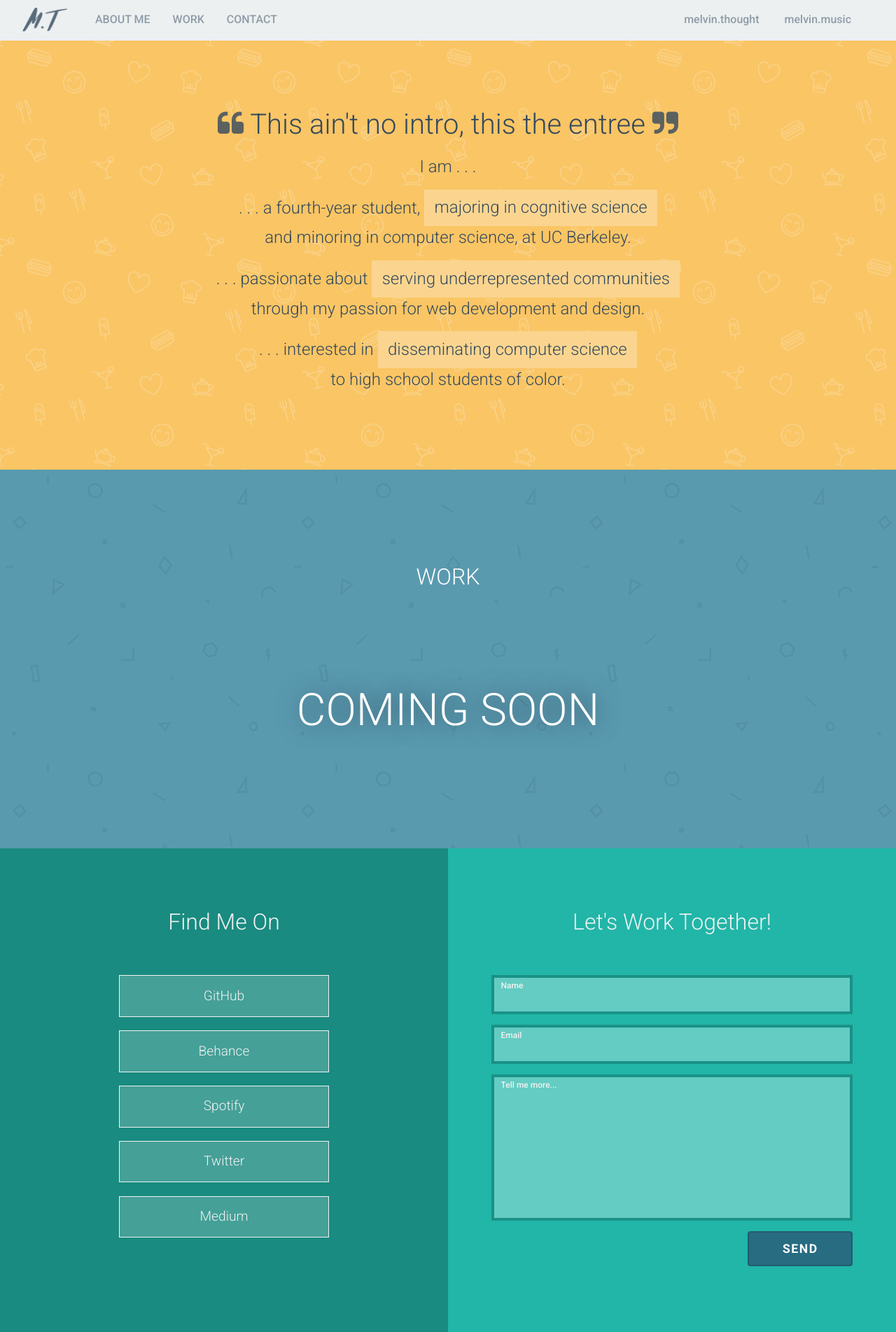
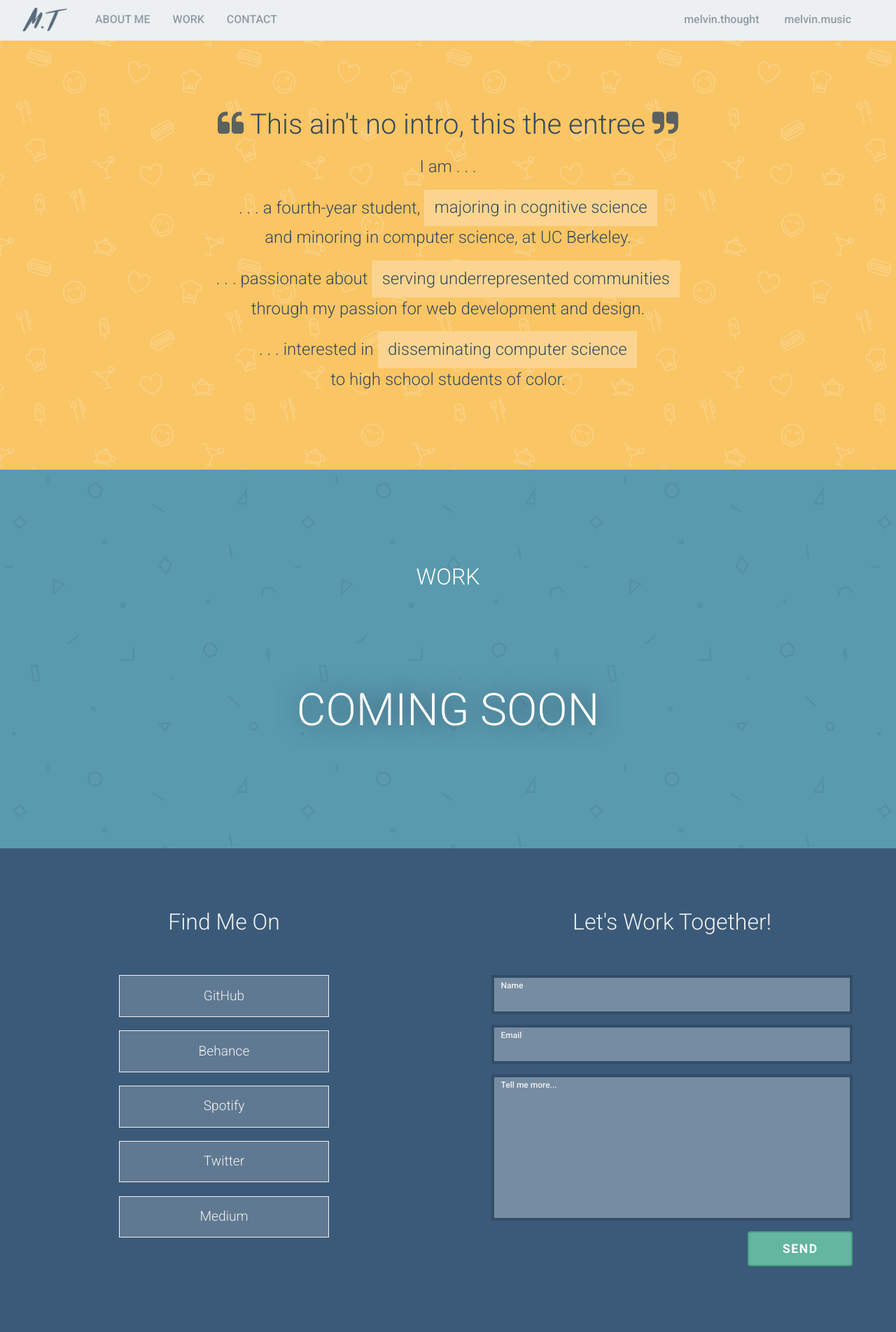
Before and after one commit to melvinhernandez/melvinhernandez.github.io, a Jekyll site: the page built from index.html, in a window 1280 px wide. Shown: the part 902-2805 px from the top of the page at 70% size. Built offline with Jekyll 4.4.1, drawn with Linux system fonts in a browser that asks for light colours; nearby versions of some CDN libraries.

Commit message:
Changing contact section colors.

```diff
--- a/assets/css/main.css
+++ b/assets/css/main.css
@@ -806,7 +806,7 @@ section.contact {
       margin-bottom: 50px;
       font-weight: 300; }
   section.contact .social-media {
-    background-color: #198b80; }
+    background-color: #3B5A79; }
     section.contact .social-media .social-btn {
       display: block;
       max-width: 300px;
@@ -826,7 +826,7 @@ section.contact {
       transition: all 300ms ease-in-out; }
       section.contact .social-media .social-btn:hover {
         font-weight: 500;
-        color: #198b80;
+        color: #2a4157;
         background-size: 30px 30px;
         background-position: 1em center;
         background-repeat: no-repeat;
@@ -852,14 +852,14 @@ section.contact {
     section.contact .social-media .medium-btn:focus {
       background-image: url(../img/social/medium.png); }
   section.contact .email-me {
-    background-color: #21B6A8; }
+    background-color: #3B5A79; }
     section.contact .email-me form.contact-form {
       max-width: 85%;
       margin: 0 auto;
       display: block;
       padding: 0 0 6em; }
       section.contact .email-me form.contact-form .in-group {
-        border: 4px solid #1a9186;
+        border: 4px solid #334d68;
         position: relative;
         margin-bottom: 15px;
         height: auto;
@@ -881,7 +881,7 @@ section.contact {
           -webkit-box-sizing: border-box;
                   box-sizing: border-box;
           font-size: 1.2em;
-          color: #225C6E;
+          color: #3B5A79;
           background-color: rgba(255, 255, 255, 0.3); }
           section.contact .email-me form.contact-form .in-group input:focus, section.contact .email-me form.contact-form .in-group textarea:focus {
             outline: none; }
@@ -894,16 +894,16 @@ section.contact {
       section.contact .email-me form.contact-form #contact-btn {
         height: 50px;
         width: 150px;
-        background-color: #286c81;
+        background-color: #64b6a0;
         font-size: 1.1em;
         color: white;
-        border: 2px solid #225C6E;
+        border: 2px solid #4a9d86;
         -webkit-transition: all 300ms ease-in-out;
         transition: all 300ms ease-in-out;
         float: right; }
         section.contact .email-me form.contact-form #contact-btn:hover, section.contact .email-me form.contact-form #contact-btn:active, section.contact .email-me form.contact-form #contact-btn:focus {
-          background-color: #225C6E;
-          border: 2px solid #1c4c5b; }
+          background-color: #4a9d86;
+          border: 2px solid #334d68; }
 
 @media (max-width: 768px) {
   section.contact {
--- a/gulpfile.js
+++ b/gulpfile.js
@@ -25,7 +25,7 @@ gulp.task("deploy", ["jekyll-build"], function () {
  */
 gulp.task('jekyll-build', function (done) {
     browserSync.notify(messages.jekyllBuild);
-    return cp.spawn(jekyll , ['build'], {stdio: 'inherit'})
+    return cp.spawn(jekyll, ['build'], {stdio: 'inherit'})
         .on('error', errorHandler)
         .on('close', done);
 });
```
Also changed, not shown: assets/css/3-sections/contact.sass (+9 -9 lines).
